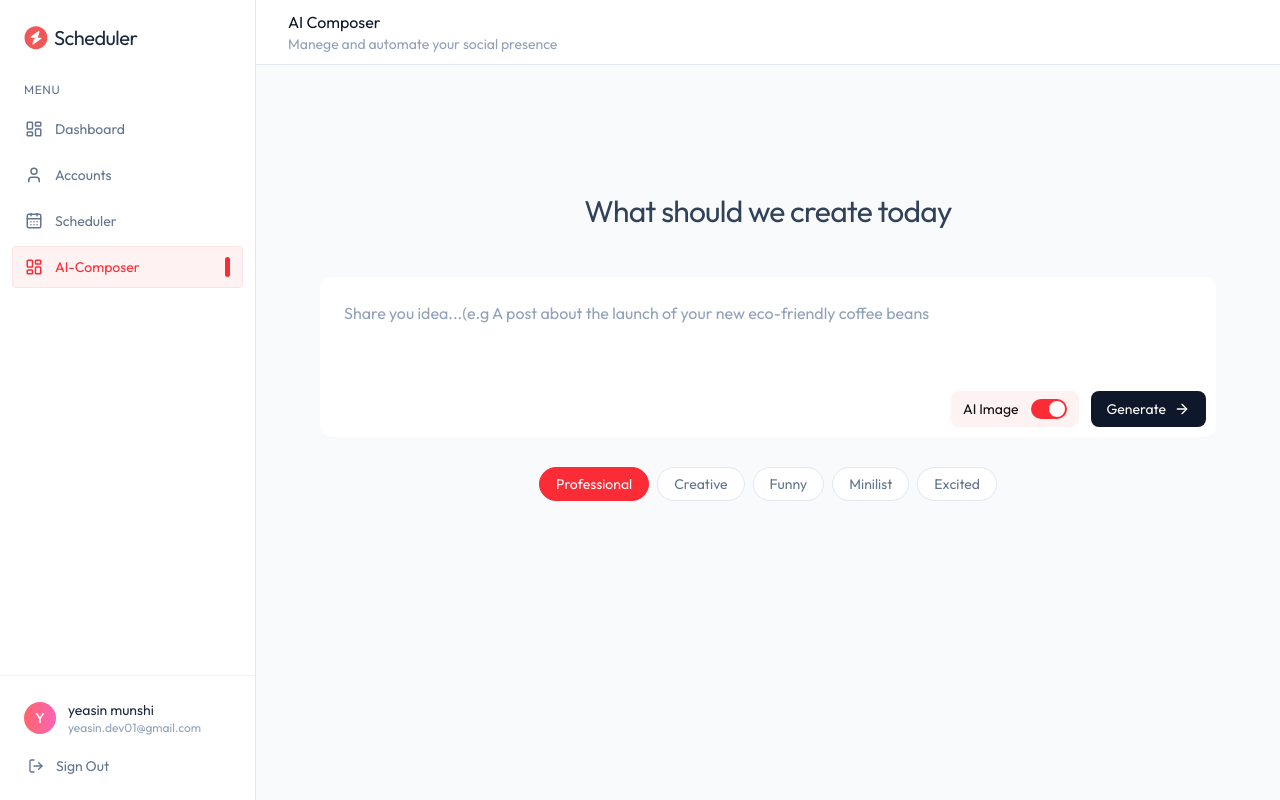
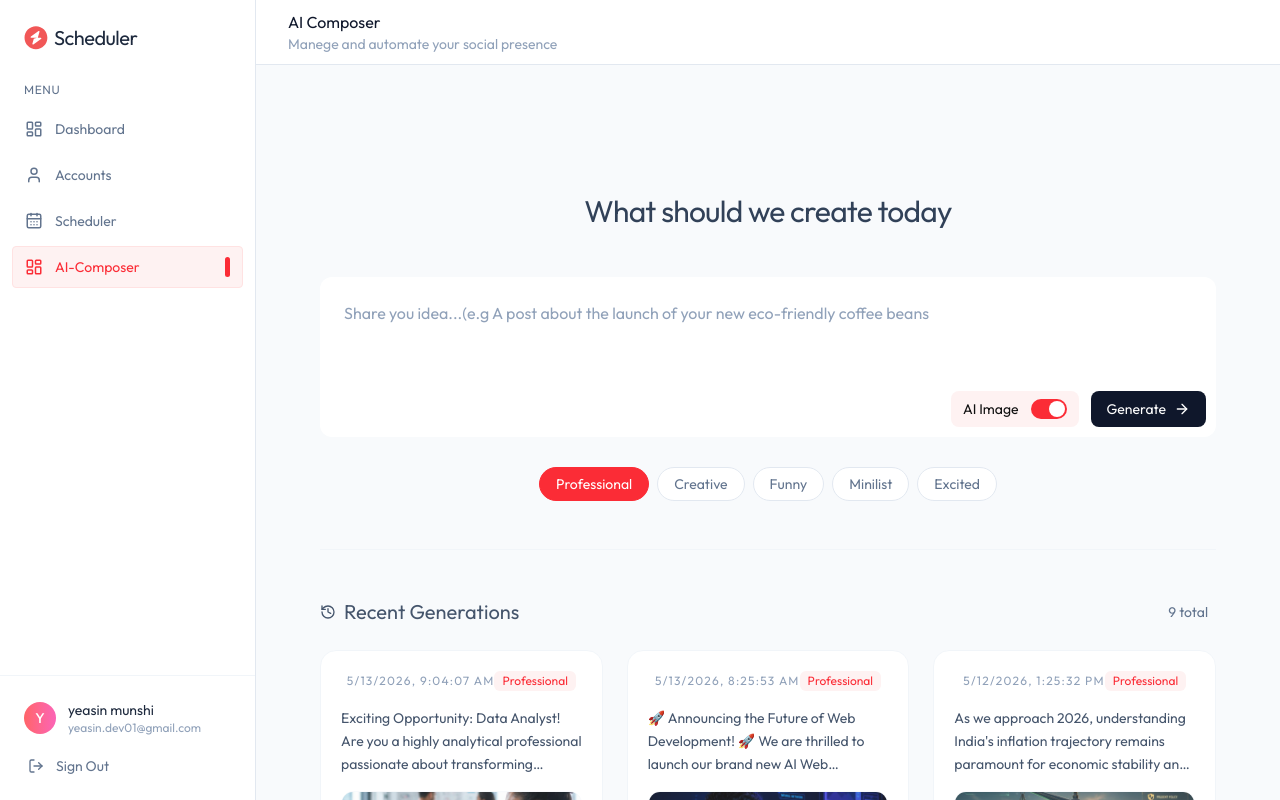
Before and after one commit to yeasin5060/social-scheduler, a React (Vite) app in the folder client/: page /ai-composer in a window 1280 px wide. Built offline with nearby package versions, Linux system fonts and the light colour scheme.

Commit message:
complete the generated post section in aicomposer.tsx page

```diff
--- a/client/src/pages/dashboard/AIComposer.tsx
+++ b/client/src/pages/dashboard/AIComposer.tsx
@@ -1,6 +1,6 @@
 import { useEffect, useState } from "react"
 import { dummyGenerationData } from "../../assets/assets";
-import { ArrowRightIcon, Loader2Icon } from "lucide-react";
+import { ArrowRightIcon, HistoryIcon, Loader2Icon, Wand2Icon } from "lucide-react";
 
 
 const AIComposer = () => {
@@ -74,6 +74,48 @@
         </div>
       </div>
       {/* AI generated post */}
+      <div className="space-y-6 pt-12 border-t border-slate-100">
+        <div className="flex items-center justify-between text-slate-600">
+          <div className="flex items-center gap-2">
+            <HistoryIcon className="size-4"/>
+            <h2 className="text-xl capitalize">Recent Generations</h2>
+          </div>
+          <span className="text-sm text-slate-500 bg-slate-50 px-2">{generations.length} total</span>
+        </div>
+        <div className="grid grid-cols-1 md:grid-cols-2 xl:grid-cols-3 gap-6">
+          {generations.map((gen)=> (
+            <div key={gen._id} className="group bg-white rounded-2xl border border-slate-100 p-5 hover:border-red-200 transition-all relative overflow-hidden">
+              <div className="flex flex-col h-full space-y-4">
+                <div className="flex items-center justify-center">
+                  <span className="text-xs text-slate-400 uppercase tracking-widest">{new Date(gen.createdAt).toLocaleString()}</span>
+                  <span className="text-xs text-red-500 bg-red-50 px-2 py-0.5 rounded-md">{gen.tone}</span>
+                </div>
+                <p className="text-sm text-slate-600 line-clamp-3 leading-relaxed flex-1">{gen.content}</p>
+                {gen.mediaUrl && (
+                  <div className="rounded-xl overflow-hidden border border-slate-50 bg-slate-50">
+                    <img className="w-full aspect-video object-cover opacity-90 hover:opacity-100 transition-opacity" src={gen.mediaUrl} alt="gen" />
+                  </div>
+                )}
+                <div className="flex items-center gap-2 pt-2">
+                  <button className="flex-1 bg-slate-100 hover:bg-red-500 hover:text-white text-slate-600 text-xs py-2.5 rounded-lg transition-all capitalize" onClick={()=> setActiveScheduler(gen)}>
+                    schedule post
+                  </button>
+                </div>
+              </div>
+            </div>
+          ))}
+          {
+            generations.length === 0 && (
+              <div className="col-span-full py-20 text-center space-y-2">
+                <div className="size-12 bg-slate-50 rounded-2xl flex items-center justify-center text-slate-300 mx-auto">
+                  <Wand2Icon className="size-6"/>
+                </div>
+                <p className="text-slate-400 text-sm">No content generate yet. Try generating some content using the AI.</p>
+              </div>
+            )
+          }
+        </div>
+      </div>
     </div>
   )
 }
```
